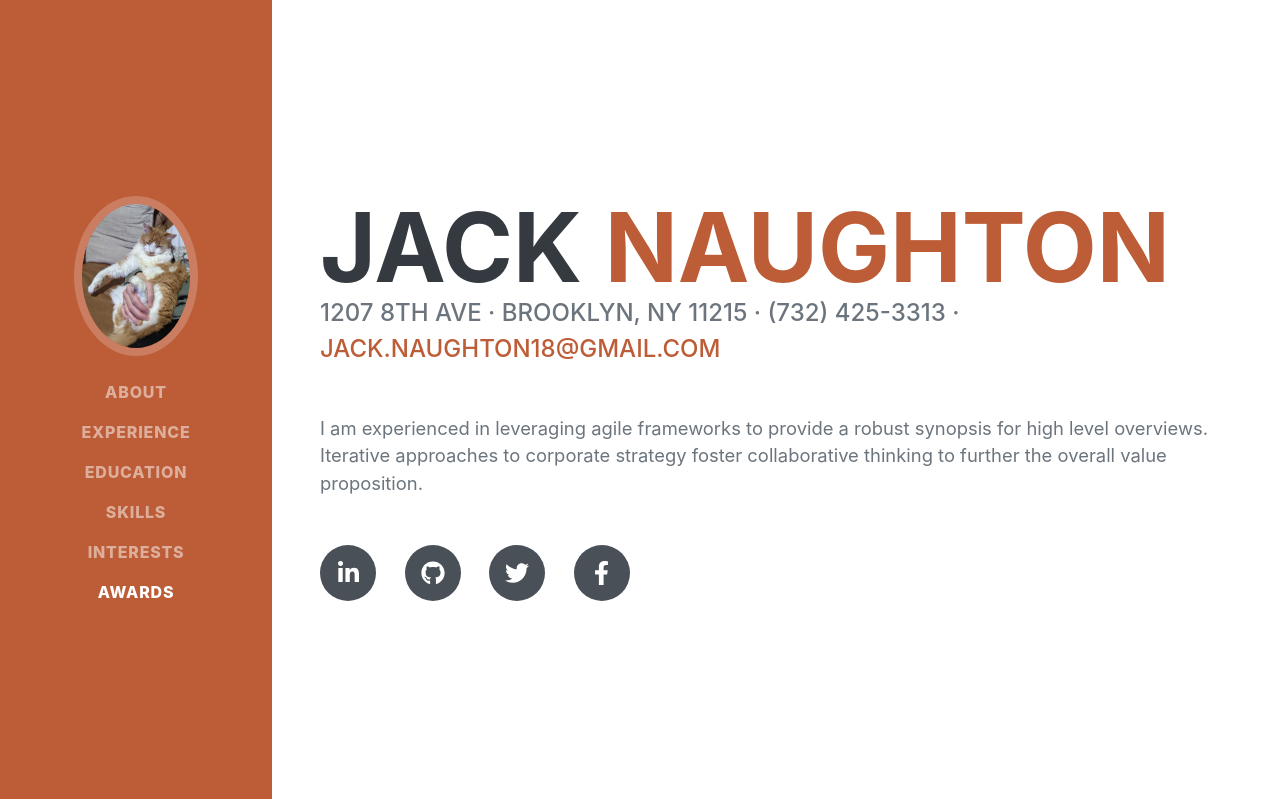
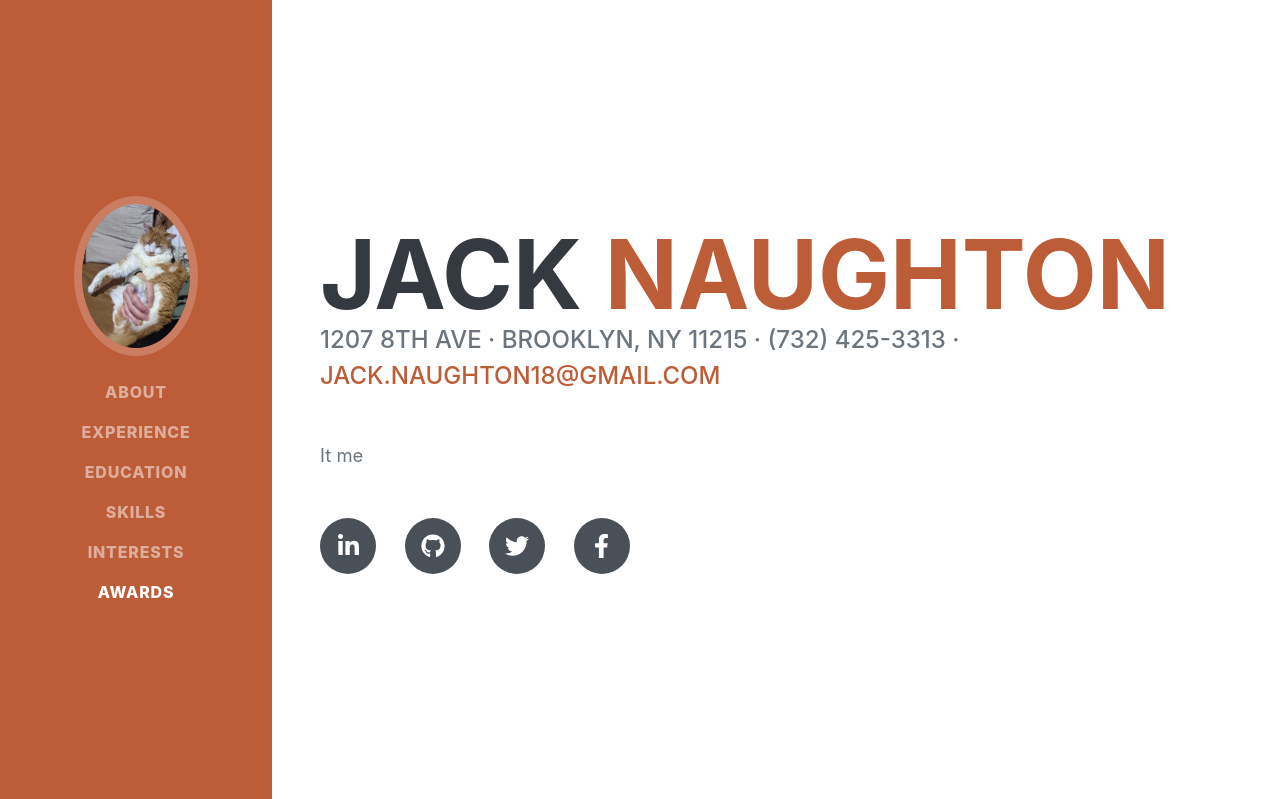
Before and after one commit to Jack-Naughton/homepage, a Django app: page / in a window 1280 px wide. Shown: the top 799 px of the page. Run offline with Django 3.2, Linux system fonts and the light colour scheme; some web fonts are replaced.

Commit message:
updates text for testing deployment

```diff
--- a/resume/templates/resume/index.html
+++ b/resume/templates/resume/index.html
@@ -49,7 +49,7 @@
                         1207 8th Ave · Brooklyn, NY 11215 · (732) 425-3313 ·
                         <a href="mailto:jack.naughton18@gmail.com">jack.naughton18@gmail.com</a>
                     </div>
-                    <p class="lead mb-5">I am experienced in leveraging agile frameworks to provide a robust synopsis for high level overviews. Iterative approaches to corporate strategy foster collaborative thinking to further the overall value proposition.</p>
+                    <p class="lead mb-5">It me</p>
                     <div class="social-icons">
                         <a class="social-icon" href="#"><i class="fab fa-linkedin-in"></i></a>
                         <a class="social-icon" href="#"><i class="fab fa-github"></i></a>
```
